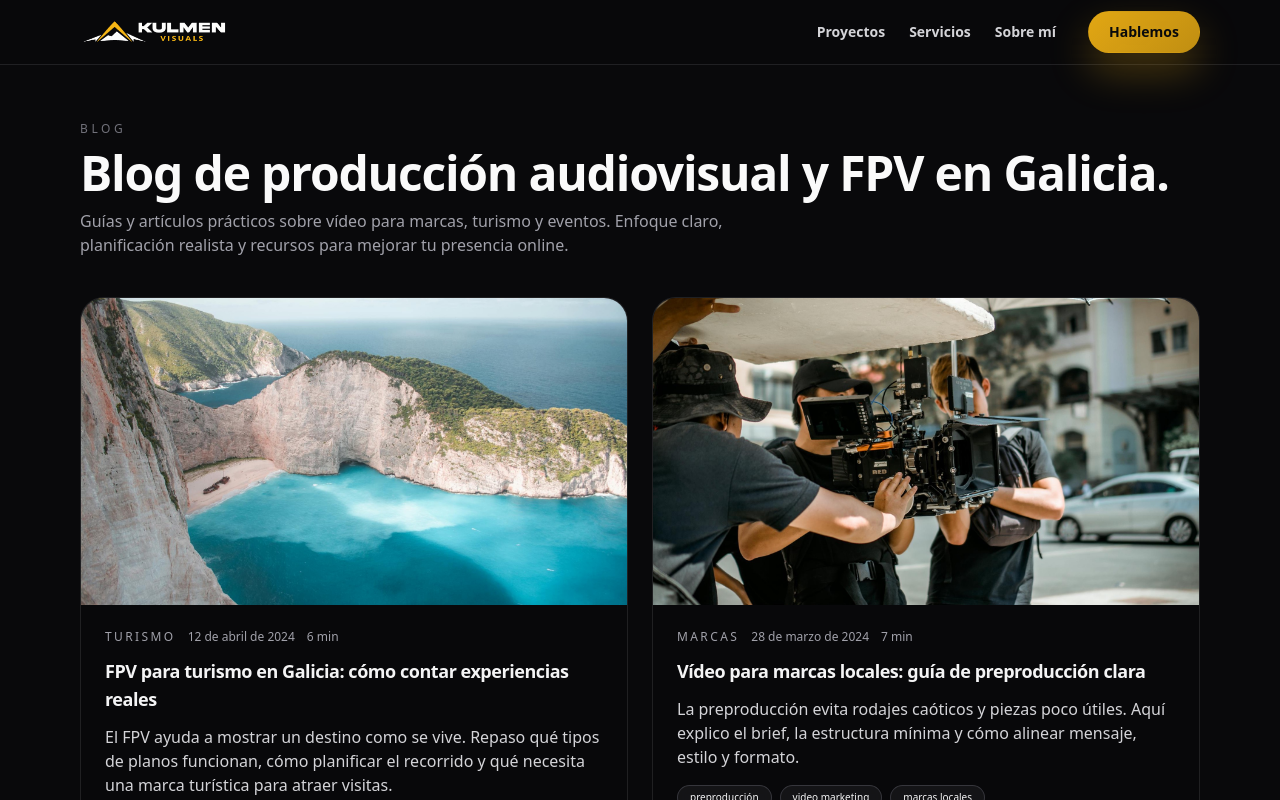
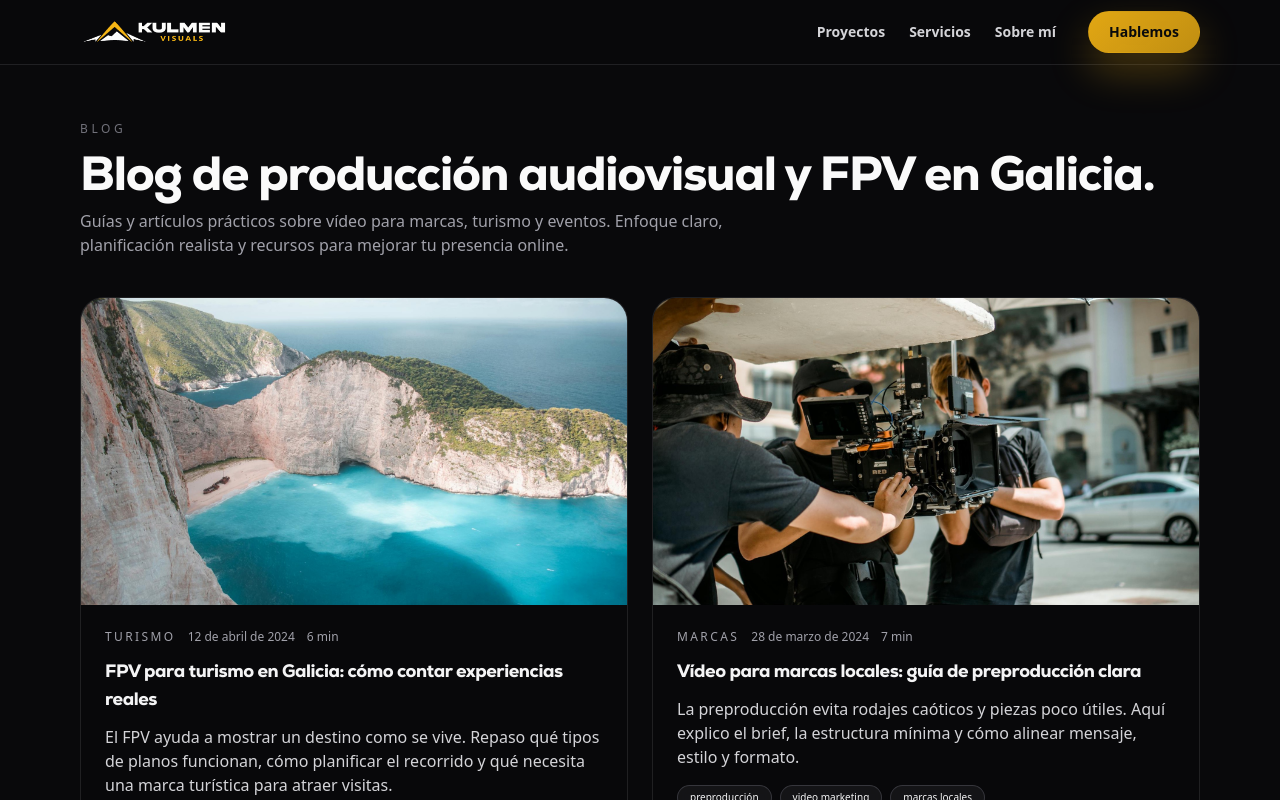
Before and after one commit to kulmenvisuals/KULMEN-VISUALS, a React (Vite) app: page /blog in a window 1280 px wide. Shown: the top 800 px of the page. Built offline with nearby package versions, Linux system fonts and the light colour scheme.

Commit message:
tipo nueva titulos

```diff
--- a/src/index.css
+++ b/src/index.css
@@ -4,6 +4,18 @@
 
 /* TIPOGRAFÍA GLOBAL: tamaños cómodos por defecto */
 @layer base {
+  @font-face {
+    font-family: "Nexa Heavy";
+    src: url("/fonts/Nexa-Heavy.ttf") format("truetype");
+    font-style: normal;
+    font-weight: 800;
+    font-display: swap;
+  }
+
+  :root {
+    --kv-font-headings: "Nexa Heavy", "Arial Black", sans-serif;
+  }
+
   html {
     font-size: 16px;
   }
@@ -21,18 +33,22 @@
   /* Encabezados genéricos (cuando no les metes clases propias) */
   h1 {
     @apply text-3xl md:text-4xl lg:text-5xl font-semibold tracking-tight leading-tight;
+    font-family: var(--kv-font-headings);
   }
 
   h2 {
     @apply text-2xl md:text-3xl font-semibold tracking-tight leading-snug;
+    font-family: var(--kv-font-headings);
   }
 
   h3 {
     @apply text-xl md:text-2xl font-semibold tracking-tight leading-snug;
+    font-family: var(--kv-font-headings);
   }
 
   h4 {
     @apply text-lg md:text-xl font-semibold tracking-tight leading-snug;
+    font-family: var(--kv-font-headings);
   }
 }
 
@@ -112,14 +128,17 @@
 
   .kv-hero-title {
     @apply text-3xl md:text-5xl lg:text-6xl font-semibold tracking-tight leading-tight;
+    font-family: var(--kv-font-headings);
   }
 
   .kv-page-title {
     @apply text-3xl md:text-4xl lg:text-5xl font-semibold tracking-tight leading-tight;
+    font-family: var(--kv-font-headings);
   }
 
   .kv-section-title {
     @apply text-2xl md:text-3xl font-semibold tracking-tight;
+    font-family: var(--kv-font-headings);
   }
 
   .kv-lede {
@@ -132,6 +151,7 @@
 
   .kv-card-title {
     @apply text-base md:text-lg font-semibold;
+    font-family: var(--kv-font-headings);
   }
 
   .kv-card-body {
```
Also changed, not shown: public/fonts/Nexa-ExtraLight.ttf (added), public/fonts/Nexa-Heavy.ttf (added).
